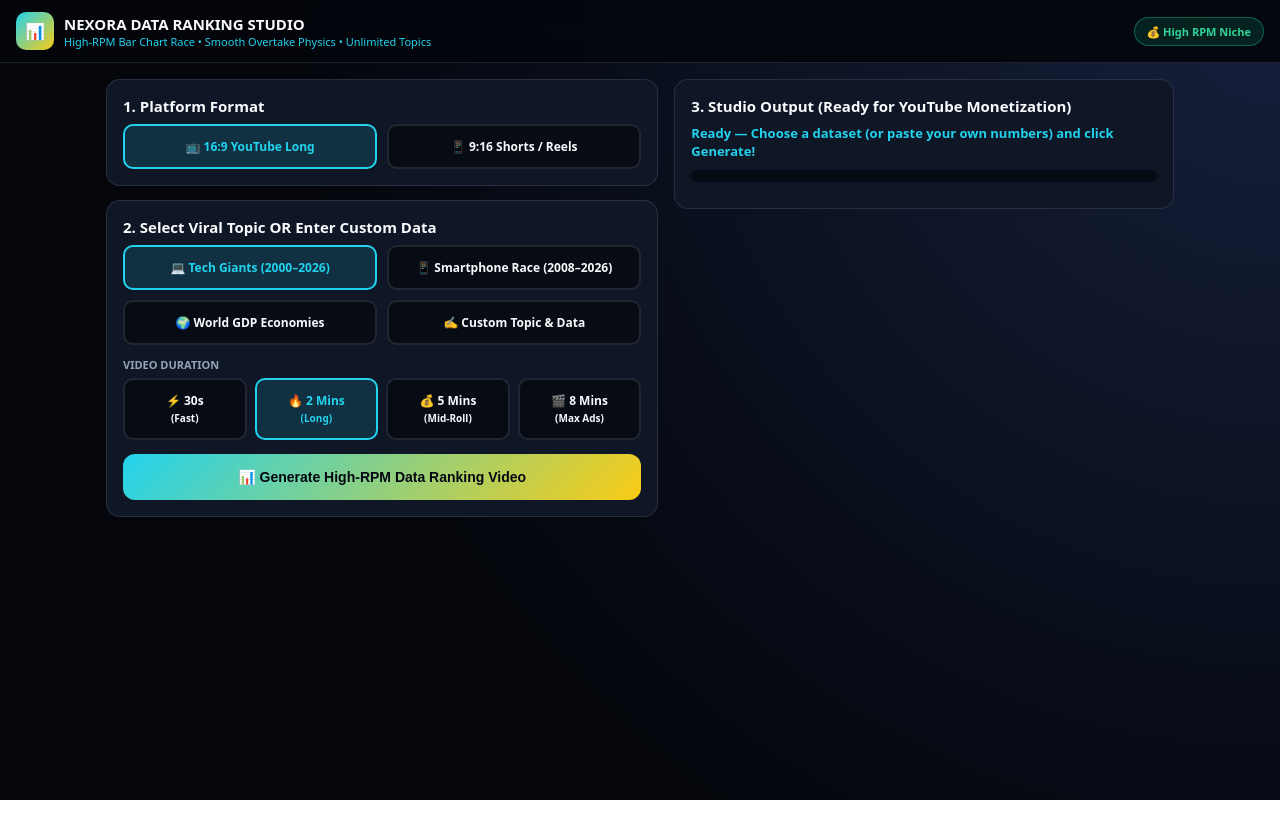
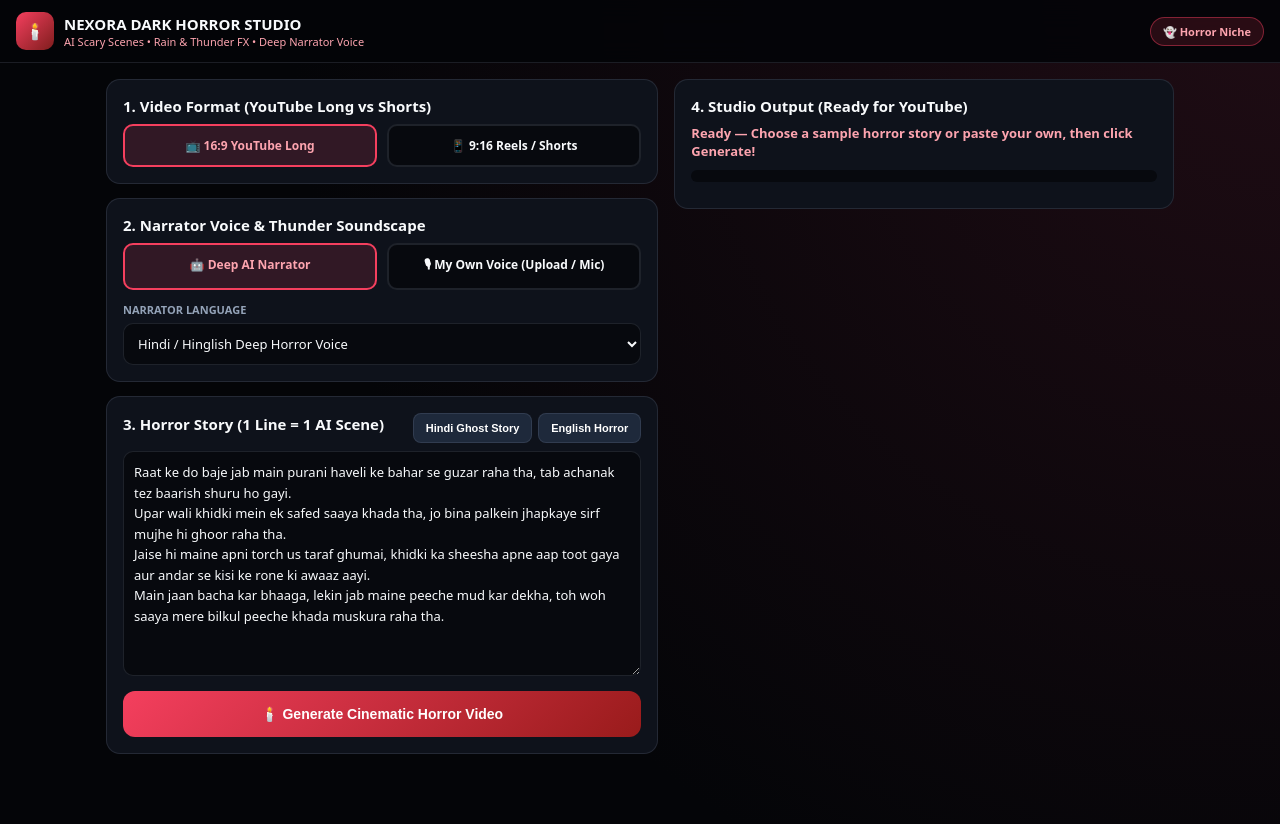
Before and after one commit to usubm25020-lgtm/nexora-ai-anime-studio, a plain HTML site: page index.html in a window 1280 px wide. Before the commit the page ends 800 px from the top, so only its background shows below. Drawn offline with Linux system fonts and the light colour scheme.

Commit message:
Update index.html

```diff
--- a/index.html
+++ b/index.html
@@ -3,23 +3,22 @@
 <head>
   <meta charset="UTF-8" />
   <meta name="viewport" content="width=device-width, initial-scale=1.0, maximum-scale=1.0, user-scalable=no" />
-  <title>NEXORA DATA RANKING STUDIO — High-RPM Bar Chart Race &amp; Timeline Engine</title>
+  <title>NEXORA DARK HORROR STUDIO — AI Scary Story &amp; Mystery Video Generator</title>
   <style>
     :root {
-      --bg-void: #04060c;
-      --bg-card: #0f1626;
-      --bg-input: #070b14;
-      --border: rgba(148, 163, 184, 0.18);
-      --cyan: #22d3ee;
-      --gold: #facc15;
-      --rose: #f43f5e;
+      --bg-void: #040508;
+      --bg-card: #0e121b;
+      --bg-input: #07090e;
+      --border: rgba(148, 163, 184, 0.16);
+      --crimson: #f43f5e;
+      --amber: #f59e0b;
       --emerald: #10b981;
       --text: #f8fafc;
       --dim: #94a3b8;
     }
     * { box-sizing: border-box; margin: 0; padding: 0; }
     body {
-      background: radial-gradient(circle at top right, #16203c 0%, var(--bg-void) 65%);
+      background: radial-gradient(circle at top right, #1f0c14 0%, var(--bg-void) 65%);
       color: var(--text);
       font-family: system-ui, -apple-system, sans-serif;
       padding-bottom: 40px;
@@ -28,18 +27,18 @@
     .topbar {
       position: sticky; top: 0; z-index: 50;
       display: flex; align-items: center; justify-content: space-between;
-      padding: 12px 16px; background: rgba(4, 6, 12, 0.92);
+      padding: 12px 16px; background: rgba(4, 5, 8, 0.92);
       backdrop-filter: blur(14px); border-bottom: 1px solid var(--border);
     }
     .brand { display: flex; align-items: center; gap: 10px; }
     .logo {
       width: 38px; height: 38px; border-radius: 10px;
-      background: linear-gradient(135deg, var(--cyan), var(--gold));
-      display: grid; place-items: center; font-weight: 900; color: #030712;
+      background: linear-gradient(135deg, var(--crimson), #7f1d1d);
+      display: grid; place-items: center; font-weight: 900; color: #fff;
     }
     .badge {
       padding: 6px 12px; border-radius: 99px; font-size: 11px; font-weight: 800;
-      background: rgba(16, 185, 129, 0.15); border: 1px solid rgba(16, 185, 129, 0.45); color: #34d399;
+      background: rgba(244, 63, 94, 0.15); border: 1px solid rgba(244, 63, 94, 0.45); color: #fda4af;
     }
     .wrap {
       max-width: 1100px; margin: 0 auto; padding: 16px;
@@ -57,25 +56,29 @@
       text-transform: uppercase; color: var(--dim); margin-bottom: 6px;
     }
     .grid-2 { display: grid; grid-template-columns: 1fr 1fr; gap: 10px; margin-bottom: 12px; }
-    .grid-4 { display: grid; grid-template-columns: 1fr 1fr 1fr 1fr; gap: 8px; margin-bottom: 14px; }
     .pill {
-      padding: 12px 6px; border-radius: 10px; border: 2px solid var(--border);
+      padding: 11px; border-radius: 10px; border: 2px solid var(--border);
       background: var(--bg-input); text-align: center; cursor: pointer; font-weight: 800; font-size: 12px;
     }
-    .pill.active { border-color: var(--cyan); background: rgba(34, 211, 238, 0.14); color: var(--cyan); }
-    input[type="text"], textarea {
+    .pill.active { border-color: var(--crimson); background: rgba(244, 63, 94, 0.15); color: #fda4af; }
+    select, textarea, input[type="file"] {
       width: 100%; background: var(--bg-input); border: 1px solid var(--border);
       border-radius: 10px; color: var(--text); padding: 10px; font-size: 13px;
-      font-family: monospace; outline: none; margin-bottom: 10px;
+      font-family: inherit; outline: none;
     }
-    textarea { min-height: 140px; line-height: 1.5; resize: vertical; }
+    textarea { min-height: 225px; line-height: 1.58; resize: vertical; }
+    .btn {
+      display: inline-flex; align-items: center; justify-content: center; gap: 6px;
+      padding: 8px 12px; border-radius: 8px; border: 1px solid var(--border);
+      background: #1e293b; color: #fff; font-size: 11px; font-weight: 800; cursor: pointer;
+    }
     .btn-primary {
       width: 100%; padding: 15px; border: none; border-radius: 12px;
-      background: linear-gradient(135deg, var(--cyan), var(--gold));
-      color: #030712; font-size: 14px; font-weight: 900; cursor: pointer;
+      background: linear-gradient(135deg, var(--crimson), #991b1b);
+      color: #fff; font-size: 14px; font-weight: 900; margin-top: 10px; cursor: pointer;
     }
     .bar { width: 100%; height: 12px; background: var(--bg-input); border-radius: 99px; overflow: hidden; margin: 10px 0; }
-    .fill { height: 100%; width: 0%; background: linear-gradient(90deg, var(--cyan), var(--gold), var(--emerald)); transition: width 0.25s; }
+    .fill { height: 100%; width: 0%; background: linear-gradient(90deg, var(--crimson), var(--amber)); transition: width 0.25s; }
     video { width: 100%; max-height: 520px; border-radius: 12px; background: #000; margin-top: 8px; }
     .dl-btn {
       display: block; text-align: center; padding: 14px; margin-top: 10px;
@@ -86,66 +89,70 @@
 <body>
   <header class="topbar">
     <div class="brand">
-      <div class="logo">📊</div>
+      <div class="logo">🕯️</div>
       <div>
-        <div style="font-weight:900; font-size:15px;">NEXORA DATA RANKING STUDIO</div>
-        <div style="font-size:11px; color:var(--cyan);">High-RPM Bar Chart Race • Smooth Overtake Physics • Unlimited Topics</div>
+        <div style="font-weight:900; font-size:15px;">NEXORA DARK HORROR STUDIO</div>
+        <div style="font-size:11px; color:#fda4af;">AI Scary Scenes • Rain &amp; Thunder FX • Deep Narrator Voice</div>
       </div>
     </div>
-    <div class="badge">💰 High RPM Niche</div>
+    <div class="badge">👻 Horror Niche</div>
   </header>
 
   <main class="wrap">
     <div>
       <div class="card">
-        <div class="card-title">1. Platform Format</div>
+        <div class="card-title">1. Video Format (YouTube Long vs Shorts)</div>
         <div class="grid-2" style="margin-bottom:0;">
           <div class="pill active" data-group="ratio" data-val="16:9">📺 16:9 YouTube Long</div>
-          <div class="pill" data-group="ratio" data-val="9:16">📱 9:16 Shorts / Reels</div>
+          <div class="pill" data-group="ratio" data-val="9:16">📱 9:16 Reels / Shorts</div>
         </div>
       </div>
 
       <div class="card">
-        <div class="card-title">2. Select Viral Topic OR Enter Custom Data</div>
+        <div class="card-title">2. Narrator Voice &amp; Thunder Soundscape</div>
         <div class="grid-2">
-          <div class="pill active" data-group="preset" data-val="tech_giants">💻 Tech Giants (2000–2026)</div>
-          <div class="pill" data-group="preset" data-val="smartphones">📱 Smartphone Race (2008–2026)</div>
-          <div class="pill" data-group="preset" data-val="economies">🌍 World GDP Economies</div>
-          <div class="pill" data-group="preset" data-val="custom">✍️ Custom Topic &amp; Data</div>
+          <div class="pill active" data-group="voice" data-val="auto">🤖 Deep AI Narrator</div>
+          <div class="pill" data-group="voice" data-val="manual">🎙 My Own Voice (Upload / Mic)</div>
         </div>
 
-        <div id="custom-box" style="display:none;">
-          <span class="label">Custom Video Title &amp; Unit</span>
-          <div class="grid-2" style="margin-bottom:0;">
-            <input type="text" id="custom-title" value="MOST SUBSCRIBED YOUTUBERS (2015 - 2026)" />
-            <input type="text" id="custom-unit" value="M" />
-          </div>
-          <span class="label">Timeline Data (YEARS + Item Values)</span>
-          <textarea id="custom-csv">YEARS: 2015, 2018, 2021, 2024, 2026
-PewDiePie: 40, 75, 110, 111, 112
-T-Series: 8, 72, 195, 275, 315
-MrBeast: 1, 12, 85, 320, 460
-Cocomelon: 2, 30, 120, 182, 205
-SET India: 3, 38, 118, 178, 198</textarea>
+        <div id="auto-voice-box">
+          <span class="label">Narrator Language</span>
+          <select id="lang-mode">
+            <option value="HINDI" selected>Hindi / Hinglish Deep Horror Voice</option>
+            <option value="ENGLISH">English Suspense Narrator (Mr. Nightmare Style)</option>
+          </select>
         </div>
 
-        <span class="label">Video Duration</span>
-        <div class="grid-4">
-          <div class="pill" data-group="dur" data-val="30">⚡ 30s<br/><small>(Fast)</small></div>
-          <div class="pill active" data-group="dur" data-val="120">🔥 2 Mins<br/><small>(Long)</small></div>
-          <div class="pill" data-group="dur" data-val="300">💰 5 Mins<br/><small>(Mid-Roll)</small></div>
-          <div class="pill" data-group="dur" data-val="480">🎬 8 Mins<br/><small>(Max Ads)</small></div>
+        <div id="manual-voice-box" style="display:none;">
+          <span class="label">Upload Audio (.mp3 / .wav / .m4a) OR Record Mic</span>
+          <input type="file" id="voice-file" accept="audio/*" />
+          <div style="display:flex; gap:8px; margin-top:8px;">
+            <button type="button" class="btn" id="btn-rec" style="flex:1; background:#be123c;">🔴 Record Mic</button>
+            <button type="button" class="btn" id="btn-stop-rec" style="flex:1;" disabled>⏹ Stop</button>
+          </div>
+          <div id="rec-status" style="font-size:11px; color:#34d399; margin-top:6px;"></div>
+        </div>
+      </div>
+
+      <div class="card">
+        <div style="display:flex; justify-content:space-between; align-items:center; margin-bottom:8px;">
+          <div class="card-title">3. Horror Story (1 Line = 1 AI Scene)</div>
+          <div style="display:flex; gap:6px;">
+            <button type="button" class="btn" id="btn-hindi">Hindi Ghost Story</button>
+            <button type="button" class="btn" id="btn-eng">English Horror</button>
+          </div>
         </div>
 
-        <button class="btn-primary" id="btn-generate">📊 Generate High-RPM Data Ranking Video</button>
+        <textarea id="story" placeholder="Write each scene of your horror story on a new line..."></textarea>
+        <button class="btn-primary" id="btn-generate">🕯️ Generate Cinematic Horror Video</button>
       </div>
     </div>
 
     <div>
       <div class="card">
-        <div class="card-title">3. Studio Output (Ready for YouTube Monetization)</div>
-        <div id="status-txt" style="font-size:13px; font-weight:800; color:#22d3ee; margin-top:4px;">
-          Ready — Choose a dataset (or paste your own numbers) and click Generate!
+        <div class="card-title">4. Studio Output (Ready for YouTube)</div>
+        <div id="status-txt" style="font-size:13px; font-weight:800; color:#fda4af; margin-top:4px;">
+          Ready — Choose a sample horror story or paste your own, then click Generate!
         </div>
         <div class="bar"><div class="fill" id="prog-bar"></div></div>
         <div id="video-area"></div>
@@ -158,9 +165,21 @@ SET India: 3, 38, 118, 178, 198</textarea>
       ? window.location.origin
       : "http://127.0.0.1:5000";
 
+    const HINDI_HORROR = `Raat ke do baje jab main purani haveli ke bahar se guzar raha tha, tab achanak tez baarish shuru ho gayi.
+Upar wali khidki mein ek safed saaya khada tha, jo bina palkein jhapkaye sirf mujhe hi ghoor raha tha.
+Jaise hi maine apni torch us taraf ghumai, khidki ka sheesha apne aap toot gaya aur andar se kisi ke rone ki awaaz aayi.
+Main jaan bacha kar bhaaga, lekin jab maine peeche mud kar dekha, toh woh saaya mere bilkul peeche khada muskura raha tha.`;
+
+    const ENG_HORROR = `At three in the morning, my car broke down on an empty forest road surrounded by thick midnight fog.
+Through the trees, an abandoned wooden cabin stood with a single flickering red candle inside the upstairs window.
+When I stepped closer to ask for help, the heavy front door slowly creaked open all by itself.
+Inside the pitch-black hallway, two glowing eyes stared back at me, whispering my name in the dark.`;
+
     let ratio = "16:9";
-    let preset = "tech_giants";
-    let duration = "120";
+    let voiceMode = "auto";
+    let recordedBlob = null;
+    let mediaRecorder = null;
+    let audioChunks = [];
 
     document.querySelectorAll(".pill").forEach(p => {
       p.onclick = () => {
@@ -168,32 +187,79 @@ SET India: 3, 38, 118, 178, 198</textarea>
         document.querySelectorAll(`.pill[data-group="${grp}"]`).forEach(x => x.classList.remove("active"));
         p.classList.add("active");
         if (grp === "ratio") ratio = p.dataset.val;
-        if (grp === "preset") {
-          preset = p.dataset.val;
-          document.getElementById("custom-box").style.display = preset === "custom" ? "block" : "none";
+        if (grp === "voice") {
+          voiceMode = p.dataset.val;
+          document.getElementById("auto-voice-box").style.display = voiceMode === "auto" ? "block" : "none";
+          document.getElementById("manual-voice-box").style.display = voiceMode === "manual" ? "block" : "none";
         }
-        if (grp === "dur") duration = p.dataset.val;
       };
     });
 
+    const storyBox = document.getElementById("story");
+    storyBox.value = HINDI_HORROR;
+
+    document.getElementById("btn-hindi").onclick = () => {
+      storyBox.value = HINDI_HORROR;
+      document.getElementById("lang-mode").value = "HINDI";
+    };
+    document.getElementById("btn-eng").onclick = () => {
+      storyBox.value = ENG_HORROR;
+      document.getElementById("lang-mode").value = "ENGLISH";
+    };
+
+    document.getElementById("btn-rec").onclick = async () => {
+      try {
+        const stream = await navigator.mediaDevices.getUserMedia({ audio: true });
+        audioChunks = [];
+        mediaRecorder = new MediaRecorder(stream);
+        mediaRecorder.ondataavailable = e => audioChunks.push(e.data);
+        mediaRecorder.onstop = () => {
+          recordedBlob = new Blob(audioChunks, { type: "audio/webm" });
+          document.getElementById("rec-status").textContent = "✅ Voice Recorded!";
+        };
+        mediaRecorder.start();
+        document.getElementById("btn-rec").disabled = true;
+        document.getElementById("btn-stop-rec").disabled = false;
+        document.getElementById("rec-status").textContent = "🎙 Recording horror narration...";
+      } catch (err) {
+        alert("Mic permission denied. Please upload an audio file instead.");
+      }
+    };
+
+    document.getElementById("btn-stop-rec").onclick = () => {
+      if (mediaRecorder) mediaRecorder.stop();
+      document.getElementById("btn-rec").disabled = false;
+      document.getElementById("btn-stop-rec").disabled = true;
+    };
+
     document.getElementById("btn-generate").onclick = async () => {
+      const story = storyBox.value.trim();
+      if (!story) { alert("Please write or paste your horror story first!"); return; }
+
       document.getElementById("video-area").innerHTML = "";
       document.getElementById("prog-bar").style.width = "4%";
-      document.getElementById("status-txt").textContent = "Starting Data Ranking Engine...";
+      document.getElementById("status-txt").textContent = "Generating AI Horror Scenes & Thunder Audio...";
+
+      const fd = new FormData();
+      fd.append("story", story);
+      fd.append("ratio", ratio);
+      fd.append("voice_mode", voiceMode);
+      fd.append("lang_mode", document.getElementById("lang-mode").value);
+
+      if (voiceMode === "manual") {
+        const pickedFile = document.getElementById("voice-file").files?.[0];
+        if (pickedFile) {
+          fd.append("voice_file", pickedFile);
+        } else if (recordedBlob) {
+          fd.append("voice_file", recordedBlob, "mic_voice.webm");
+        } else {
+          alert("Please upload an audio file or record your voice first!");
+          return;
+        }
+      }
 
       try {
-        const res = await fetch(API_BASE + "/api/start", {
-          method: "POST",
-          headers: { "Content-Type": "application/json" },
-          body: JSON.stringify({
-            ratio,
-            preset,
-            duration,
-            custom_csv: document.getElementById("custom-csv").value,
-            custom_title: document.getElementById("custom-title").value,
-            custom_unit: document.getElementById("custom-unit").value
-          })
-        });
+        const res = await fetch(API_BASE + "/api/start", { method: "POST", body: fd });
         const { job_id } = await res.json();
 
         const poll = setInterval(async () => {
@@ -209,14 +275,14 @@ SET India: 3, 38, 118, 178, 198</textarea>
               const dlUrl = `${API_BASE}/api/video/${job_id}?dl=1`;
               document.getElementById("video-area").innerHTML = `
                 <video src="${streamUrl}" controls autoplay loop playsinline></video>
-                <a class="dl-btn" href="${dlUrl}" download="${st.file_name}">⬇ Download High-RPM MP4 (${st.file_name})</a>
+                <a class="dl-btn" href="${dlUrl}" download="${st.file_name}">⬇ Download Horror Video MP4 (${st.file_name})</a>
               `;
             } else if (st.status === "error") {
               clearInterval(poll);
             }
           } catch (e) {
             clearInterval(poll);
-            document.getElementById("status-txt").textContent = "Connection interrupted — try 2 Mins first on free server!";
+            document.getElementById("status-txt").textContent = "Connection lost — please click Generate again!";
           }
         }, 1200);
       } catch (err) {
```
